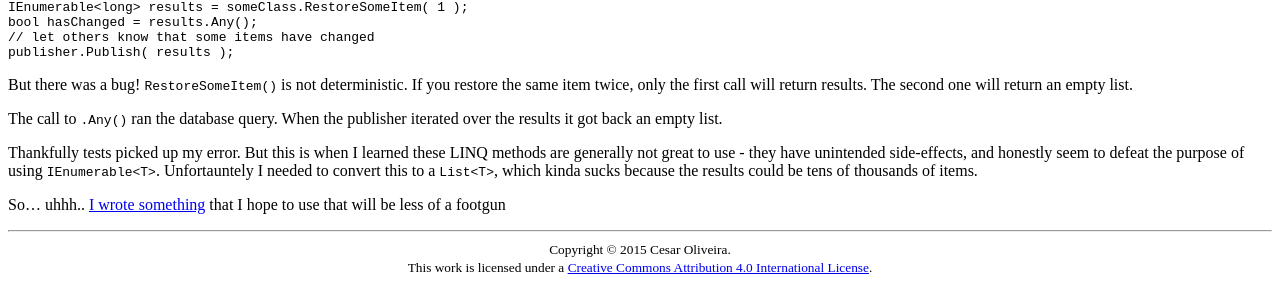
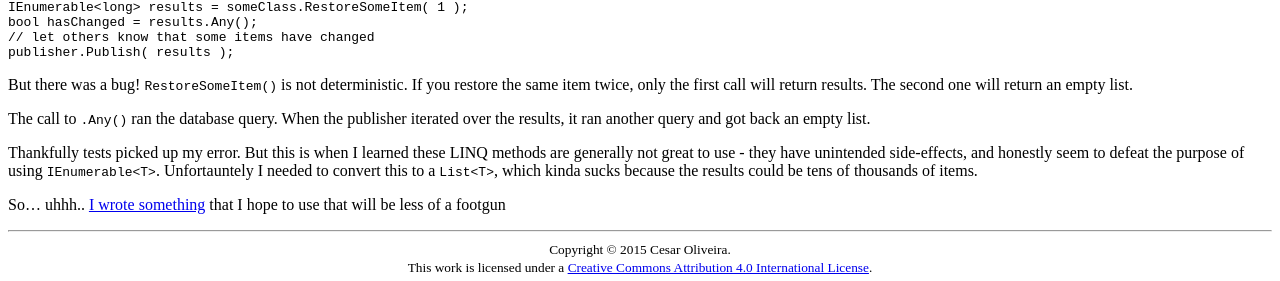
Before and after one commit to cdolivei/cdolivei.github.io, a Jekyll site: the page built from _posts/2024-07-27-LINQ-is-a-footgun.md, in a window 1280 px wide. Shown: the part 636-917 px from the top of the page. Built offline with Jekyll 4.4.1, drawn with Linux system fonts in a browser that asks for light colours.

Commit message:
Update 2024-07-27-LINQ-is-a-footgun.md

```diff
--- a/_posts/2024-07-27-LINQ-is-a-footgun.md
+++ b/_posts/2024-07-27-LINQ-is-a-footgun.md
@@ -44,7 +44,7 @@ publisher.Publish( results );
 
 But there was a bug! `RestoreSomeItem()` is not deterministic. If you restore the same item twice, only the first call will return results. The second one will return an empty list.
 
-The call to `.Any()` ran the database query. When the publisher iterated over the results it got back an empty list.
+The call to `.Any()` ran the database query. When the publisher iterated over the results, it ran another query and got back an empty list.
 
 Thankfully tests picked up my error. But this is when I learned these LINQ methods are generally not great to use - they have unintended side-effects, and honestly seem to defeat the purpose of using `IEnumerable<T>`. Unfortauntely I needed to convert this to a `List<T>`, which kinda sucks because the results could be tens of thousands of items.
 
```
